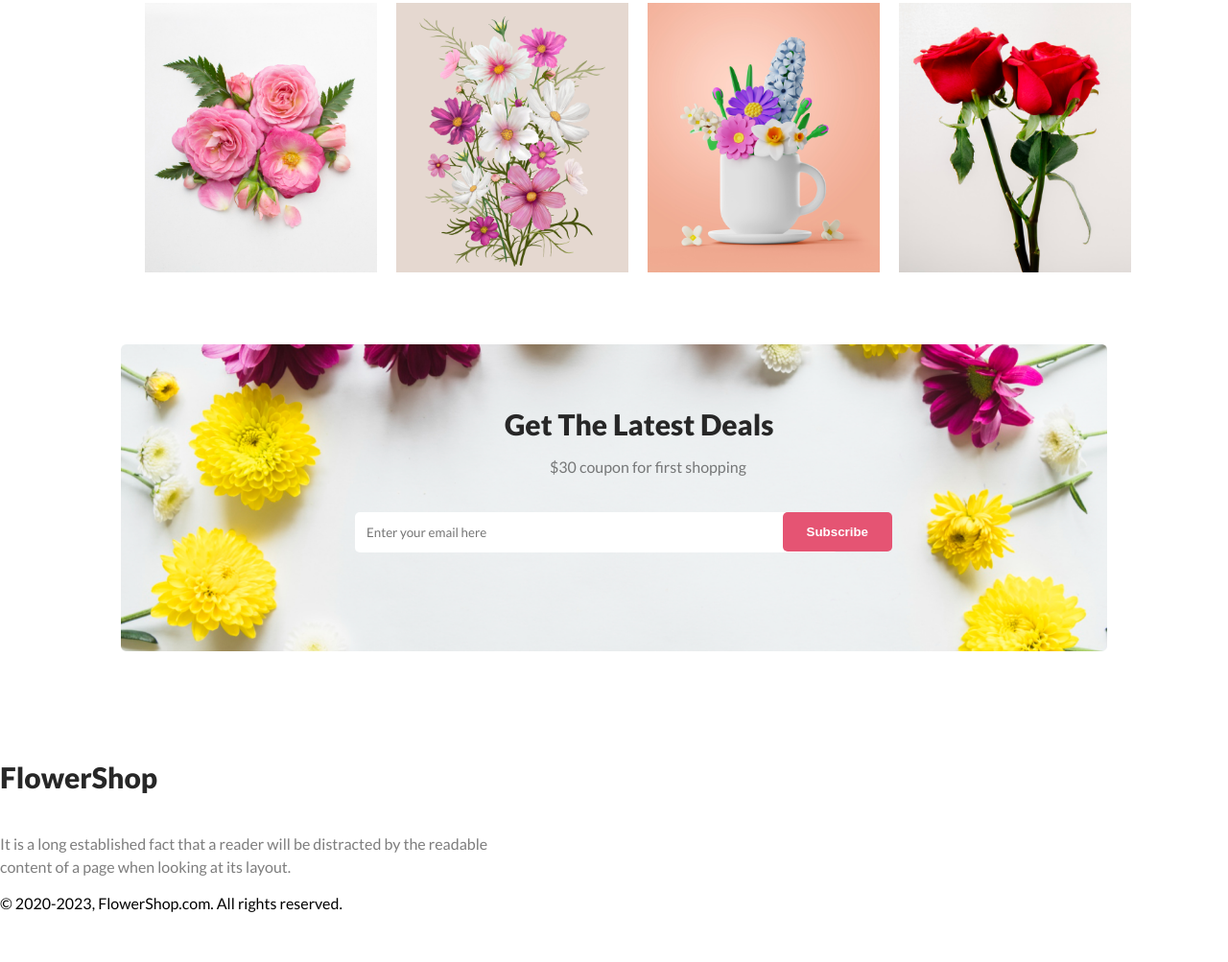
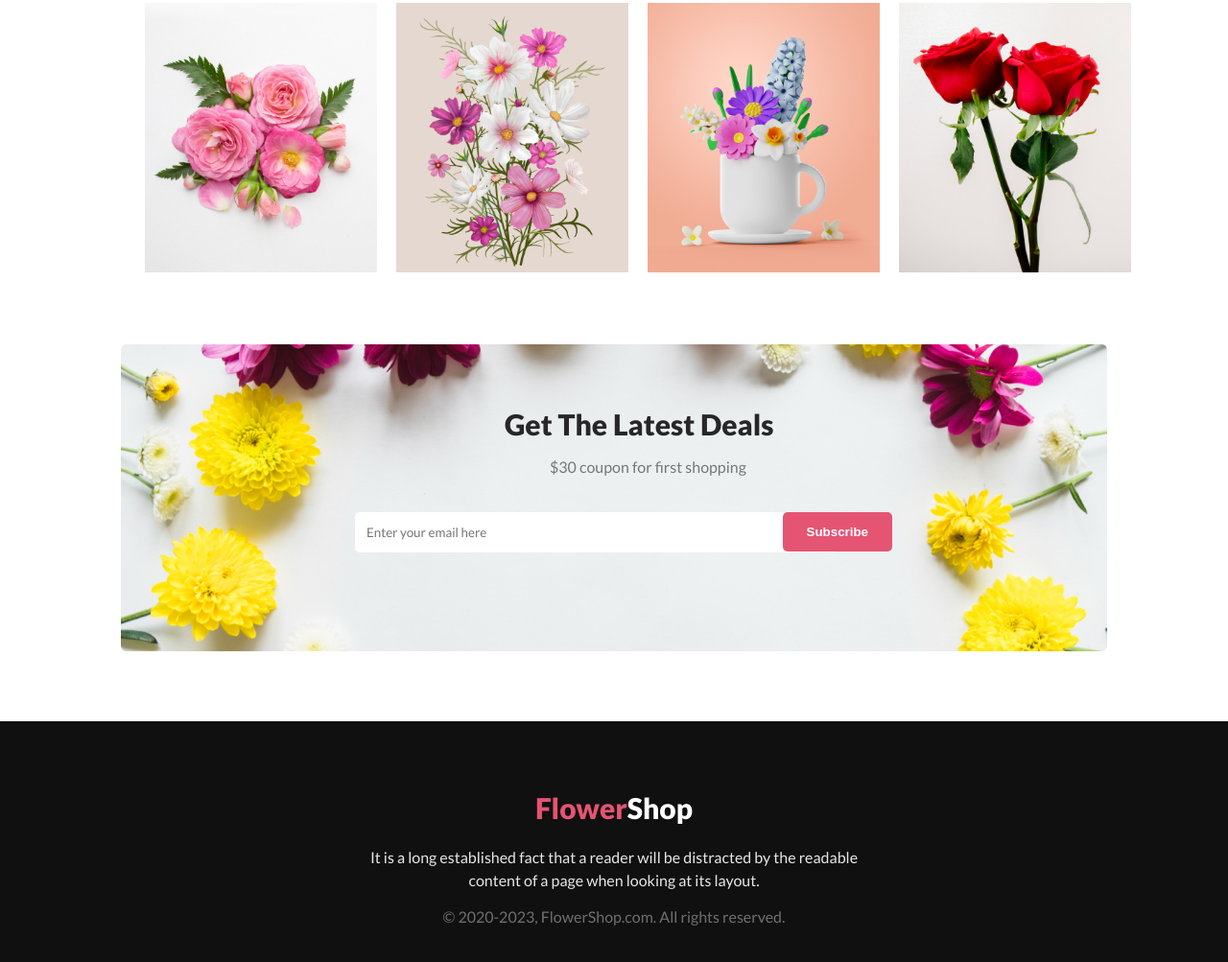
Before and after one commit to Sanaullah30/flower-shop, a plain HTML site: page index.html in a window 1280 px wide. Shown: the part 1331-2334 px from the top of the page at 96% size. Before the commit the page ends 2298 px from the top, so only its background shows below. Drawn offline with Linux system fonts and the light colour scheme.

Commit message:
added footer

```diff
--- a/css/style.css
+++ b/css/style.css
@@ -87,9 +87,10 @@ body {
 
 /* Instagram section start for styles */
 
-.instagram{
+.instagram {
     padding: 40px 0px 70px 0px;
 }
+
 .insta-content {
     display: block;
     text-align: center;
@@ -102,64 +103,64 @@ body {
     line-height: 0;
 }
 
-.insta-image-section{
+.insta-image-section {
     display: flex;
     width: 78%;
     margin: auto;
     margin-top: 50px;
 }
 
-.insta-image{
+.insta-image {
     width: 242px;
     height: auto;
     margin: 0 10px;
 
 }
 
-.subscribe-image{
+.subscribe-image {
     text-align: center;
     padding: 75px 0 0 0;
     position: relative;
 }
 
-.subscribe-image img{
+.subscribe-image img {
     width: 1028px;
     height: auto;
 }
 
-.subscribe-image h4{
+.subscribe-image h4 {
     position: absolute;
     top: 100px;
     left: 526px;
 }
 
-.subscribe-image>p{
+.subscribe-image>p {
     position: absolute;
     top: 175px;
     left: 573px;
 }
 
-.subscribe-image input{
+.subscribe-image input {
     position: absolute;
     top: 250px;
     left: 370px;
 }
 
-.subscribe-image button{
+.subscribe-image button {
     position: absolute;
     top: 250px;
     right: 350px;
 }
 
-.subscribe-image input{
-    width:480px;
+.subscribe-image input {
+    width: 480px;
     padding: 13px 12px;
     border: none;
     border-radius: 5px;
     font-family: lato;
 }
 
-.subscribe-image button{
+.subscribe-image button {
     padding: 13px 25px;
     border-radius: 5px;
     background: #E55473;
@@ -167,3 +168,32 @@ body {
     color: #fff;
     font-weight: 700;
 }
+
+.footer {
+    background: #111010;
+    padding: 50px 0px;
+    text-align: center;
+}
+
+.footer .footer-title {
+    color: #fff;
+    font-size: 30px;
+    font-weight: 800;
+    line-height: 0;
+}
+
+.footer .footer-title span {
+    color: #E55473;
+    ;
+
+}
+
+.footer .footer-para {
+    color: rgba(255, 255, 255, 0.90);
+}
+
+.footer .copyright {
+    color: rgba(255, 255, 255, 0.40);
+    font-size: 16px;
+    font-weight: 400;
+}
--- a/index.html
+++ b/index.html
@@ -66,10 +66,10 @@
 
     </main>
     <footer class="footer">
-        <h4 class="primary-title"> FlowerShop</h4>
-        <p class="para">It is a long established fact that a reader will be distracted by the readable <br> content of a page when looking at its layout.</p>
+        <h4 class="footer-title"><span>Flower</span>Shop</h4>
+        <p class="para footer-para">It is a long established fact that a reader will be distracted by the readable <br> content of a page when looking at its layout.</p>
 
-        <p> &copy; 2020-2023, FlowerShop.com. All rights reserved.</p>
+        <p class="copyright"> &copy; 2020-2023, FlowerShop.com. All rights reserved.</p>
 
     </footer>
 </body>
```
